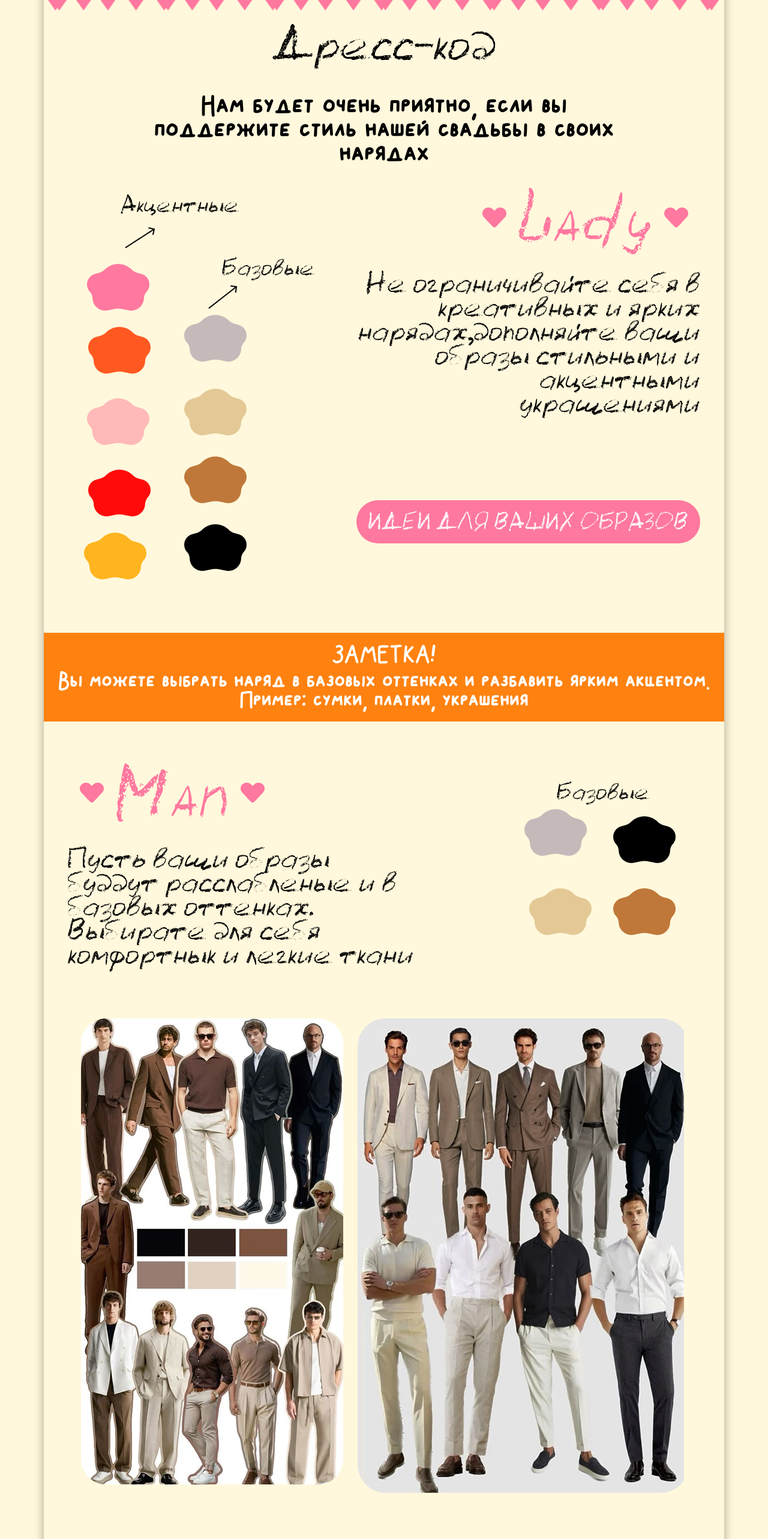
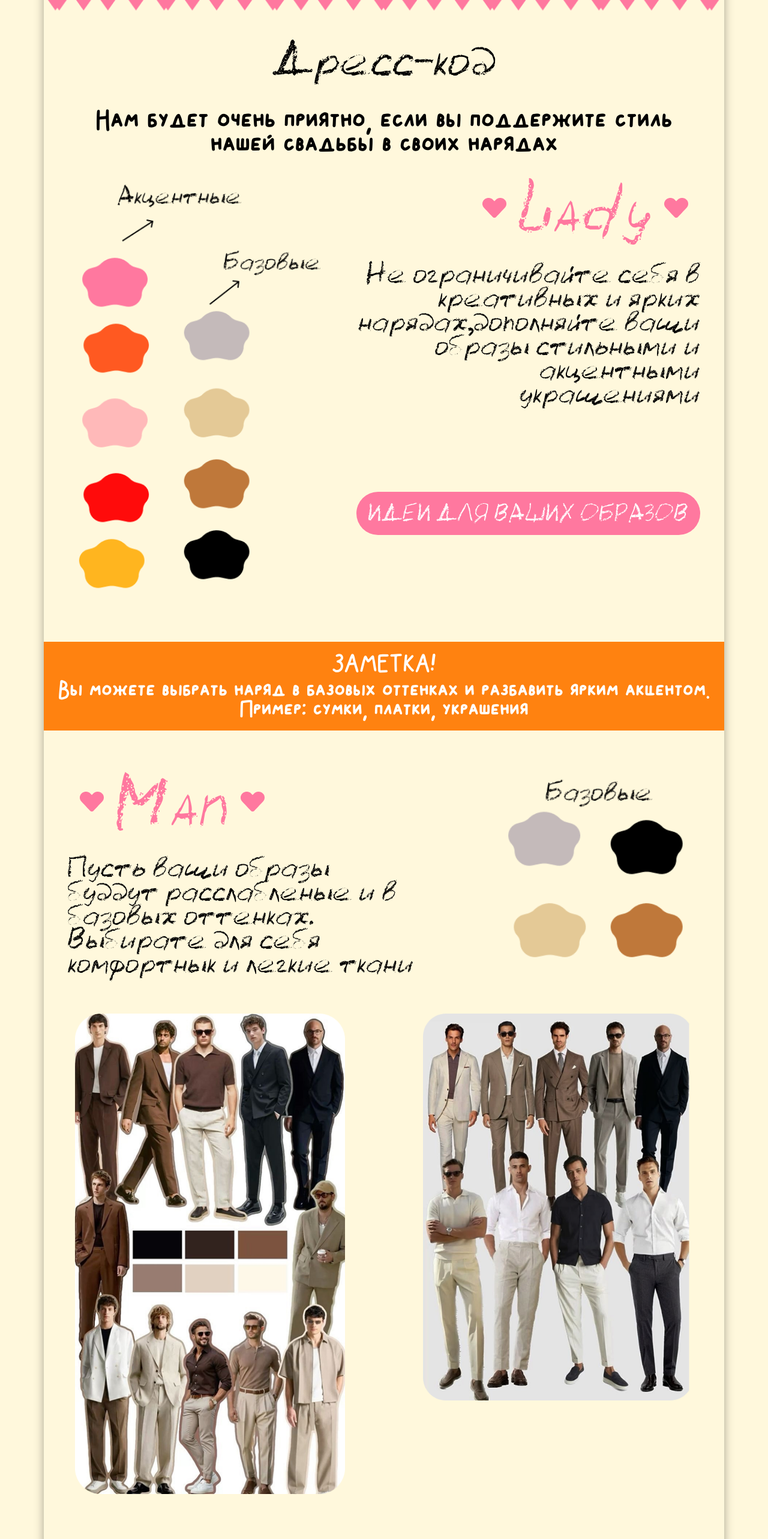
Before and after one commit to MaximZaharovO/MyWedding, a React (Create React App) app: page / in a window 1280 px wide. Shown: the part 5246-7812 px from the top of the page at 60% size. Built offline with nearby package versions, Linux system fonts and the light colour scheme.

Commit message:
adaptive end

```diff
--- a/src/App.css
+++ b/src/App.css
@@ -452,33 +452,38 @@ section:last-child {
 }
 
 .dress_code__section{
-  padding: 70px 0 200px;
+  padding: 6rem 0 12rem;
 }
 
 .dress_code__section-title {
-  font-size: 64px;
+  font-size: 4rem;
   font-family: LCChalk;
-  margin-bottom: 50px;
+  margin-bottom: 3rem;
 }
 
 .dress_code__section-info{
   font-family: Kosko;
-  font-size: 40px;
-  max-width: 800px;
+  font-size: 2.5rem;
+  max-width: 90%;
   margin: 0 auto;
 
-  margin-bottom: 40px;
+  margin-bottom: 2.5rem;
 }
 
 .dress_code__section-woman_info{
   display: flex;
 
   justify-content: space-between;
-  padding: 0 40px;
+  padding: 0 2.5rem;
 }
 
 .dress_code__section-woman_info-img{
   flex-basis: 40%;
+  margin-right: 12px;
+}
+
+.dress_code__section-woman_info-img > img {
+  width: 100%;
 }
 
 .dress_code__section-woman_info_description{
@@ -486,6 +491,7 @@ section:last-child {
   flex-direction: column;
   align-items: end;
 
+  max-width: 55%;
   flex-basis: 55%;
 }
 
@@ -498,32 +504,37 @@ section:last-child {
 }
 
 .dress_code__section-woman_info-description_title-img{
-  margin: 0 20px;
+  margin: 0 1.25rem;
+  width: 2.5rem;
+}
+
+.dress_code__section-woman_info-description_title-img > img {
+  width: 100%;
 }
 
 .dress_code__section-woman_info-description_title-text{
   font-family: LCChalk;
-  font-size: 96px;
+  font-size: 6rem;
   color: #FF789F;
 }
 
 .dress_code__section-woman_info-description_wish{
   width: 100%;
   font-family: LCChalk;
-  font-size: 40px;
+  font-size: 2.5rem;
 
   text-align: right;
 
-  margin-bottom: 142px;
+  margin-bottom: 9rem;
 }
 
 .dress_code__section-woman_info-ideas_button{
   border-radius: 60px;
-  padding: 20px;
+  padding: 1.25rem;
   background-color: #FF789F;
 
   font-family: LCChalk;
-  font-size: 32px;
+  font-size: 2rem;
 
   color: #FFF;
 
@@ -539,10 +550,10 @@ section:last-child {
   color: #fff;
 
   font-family: Kosko;
-  font-size: 32px;
+  font-size: 2rem;
   padding: 20px;
 
-  margin: 72px 0 ;
+  margin: 4.5rem 0 ;
 }
 
 .dress_code__section-note-title{
@@ -553,13 +564,18 @@ section:last-child {
   display: flex;
 
   justify-content: space-between;
-  padding: 0 40px;
+  padding: 0 2.5rem;
 
-  margin-bottom: 52px;
+  margin-bottom: 3.25rem;
 }
 
 .dress_code__section-men_info-img{
-  flex-basis: 40%;
+  flex-basis: 30%;
+  margin-right: 12px;
+}
+
+.dress_code__section-men_info-img > img {
+  width: 100%;
 }
 
 .dress_code__section-men_info_description{
@@ -575,61 +591,69 @@ section:last-child {
 
   align-items: center;
 
-  margin-bottom: 40px;
+  margin-bottom: 2.5rem;
+}
+.dress_code__section-men_info-description_title-img{
+  margin: 0 1.25rem;
+  width: 2.5rem;
 }
 
-.dress_code__section-men_info-description_title-img{
-  margin: 0 20px;
+.dress_code__section-men_info-description_title-img > img {
+  width: 100%;
 }
 
 .dress_code__section-men_info-description_title-text{
   font-family: LCChalk;
-  font-size: 96px;
+  font-size: 6rem;
   color: #FF789F;
 }
 
 .dress_code__section-men_info-description_wish{
   width: 100%;
   font-family: LCChalk;
-  font-size: 40px;
+  font-size: 2.5rem;
 
   text-align: left;
 }
 
 .dress_code__section-men_imgs{
   display: flex;
-  align-items: stretch;
+  align-items: start;
   justify-content: space-between;
 
-  padding: 0 50px;
+  padding: 0 2.5rem;
+  width: 100%;
 }
 
 .dress_code__section-men_imgs > div {
-  padding: 12px;
+  padding: 0.75rem;
+  width: 45%;
 }
 
-
+.dress_code__section-men_imgs img {
+  width: 100%;
+}
 
 .chat__section {
   background: center / cover no-repeat url("imgs/chat/chat_background.png");
 
-  margin-bottom: 100px;
+  margin-bottom: 6rem;
 
-  font-size: 48px;
+  font-size: 3rem;
 
   font-family: Kosko;
 
-  padding: 240px 20px;
+  padding: 15rem 1.25rem;
 }
 
 .chat__section-title {
   width: fit-content;
-  margin: 0 auto 70px;
+  margin: 0 auto 4rem;
   color: #FFF8DC;
 }
 
 .chat__section-description{
-  margin-bottom: 100px;
+  margin-bottom: 6rem;
   color: #FFF8DC;
 }
 
@@ -642,8 +666,8 @@ section:last-child {
   justify-content: center;
 
   width: fit-content;
-  padding: 10px 30px;
-  width: 600px;
+  padding: 0.75rem 2rem;
+  width: 60%;
 
   cursor: pointer;
 
@@ -655,14 +679,14 @@ section:last-child {
 }
 
 .chat__section_button-img {
-  margin-right: 10px;
+  margin-right: 0.75rem;
 }
 
 .chat__section-guests_button {
   color: #FF789F;
   margin: 0 auto;
 
-  margin-bottom: 8px;
+  margin-bottom: 0.5rem;
 }
 
 .chat__section-friends_button {
@@ -671,22 +695,22 @@ section:last-child {
 }
 
 .wait__section {
-  margin-bottom: 70px;
+  margin-bottom: 4rem;
 }
 
 .wait__section-title {
   font-family: Kosko;
-  font-size: 48px;
+  font-size: 3rem;
   margin: 0 auto;
   width: fit-content;
-  margin-bottom: 76px;
+  margin-bottom: 4rem;
 }
 
 .wait__section-timer {
   background-color: #FC470A;
   font-family: Kosko;
-  font-size: 48px;
-  padding: 30px;
+  font-size: 3rem;
+  padding: 2rem;
   color: #FFE4B3;
 }
 
@@ -696,10 +720,14 @@ section:last-child {
 }
 
 .wait__section-img {
-  max-width: 512px;
-  padding: 20px;
+  max-width: 50%;
+  padding: 1.25rem;
   margin: 0 auto;
-  margin-bottom: 40px;
+  margin-bottom: 2.5rem;
+}
+
+.wait__section-img img {
+  width: 100%;
 }
 
 .wait__section-line {
@@ -712,28 +740,28 @@ section:last-child {
 
 .section_questionnaire{
   margin: 0 10%;
-  padding: 90px 5%;
-  margin-bottom: 80px;
+  padding: 6rem 5%;
+  margin-bottom: 6rem;
 
   background-color: #FFB9B9;
   color: #fff;
 
-  font-size: 24px;
+  font-size: 1.5rem;
   font-family: Kosko;
 }
 
 .section_questionnaire-title{
   font-family: Kosko;
-  font-size: 64px;
+  font-size: 4rem;
 
-  margin-bottom: 15px;
+  margin-bottom: 1rem;
 }
 
 .section_questionnaire-subtitle{
   font-family: BirchCTT;
-  font-size: 40px;
+  font-size: 2.5rem;
 
-  margin-bottom: 40px;
+  margin-bottom: 2.5rem;
 }
 
 .section_questionnaire_form {
@@ -741,21 +769,21 @@ section:last-child {
 }
 
 .section_questionnaire_form > * {
-  margin-bottom: 18px;
+  margin-bottom: 1rem;
 }
 .section_questionnaire_form > label {
   display: block;
-  margin-bottom: 6px;
+  margin-bottom: 0.25rem;
 }
 
 .section_questionnaire_form-submit{
   text-align: center;
   border-radius: 60px;
-  padding: 20px;
+  padding: 1.25rem;
   background-color: #FC470A;
 
   font-family: LCChalk;
-  font-size: 32px;
+  font-size: 2rem;
 
   color: #FFF;
 
@@ -829,7 +857,7 @@ section:last-child {
 
 /*START 600px*/
 
-@media (max-width: 600px)  {
+@media (max-width: 650px)  {
   html {
     font-size: 8px
   }
@@ -884,7 +912,7 @@ section:last-child {
 
 }
 
-/*START 600px*/
+/*START 450px*/
 
 @media (max-width: 450px)  {
   html {
@@ -892,4 +920,4 @@ section:last-child {
   }
 }
 
-/*END 600px*/
+/*END 450px*/
--- a/src/components/Input/input.css
+++ b/src/components/Input/input.css
@@ -10,7 +10,7 @@
   transition: .4s;
 
   display: block;
-  font-size: 24px;
+  font-size: 1.5rem;
   width: 100%;
 }
 
--- a/src/components/TextArea/textArea.css
+++ b/src/components/TextArea/textArea.css
@@ -10,7 +10,7 @@
   transition: box-shadow .4s;
 
   display: block;
-  font-size: 24px;
+  font-size: 1.5rem;
   width: 100%;
   max-width: 100%;
   min-width: 100%;
--- a/src/components/sections/WaitFor/Timer.jsx
+++ b/src/components/sections/WaitFor/Timer.jsx
@@ -15,24 +15,24 @@ const Timer = ({ end }) => {
     } else {
       // Render a countdown
       return <div style={{display: 'flex'}}>
-        <div style={{margin: '0 12px'}}>
+        <div style={{margin: '0 0.75rem'}}>
           <div style={{marginBottom: 8}}>{TwoNumber(days)}</div>
-          <div style={{fontSize: "24px"}}>Дней</div>
+          <div style={{fontSize: "1.5rem"}}>Дней</div>
         </div>
         <div>:</div>
-        <div style={{margin: '0 12px'}}>
+        <div style={{margin: '0 0.75rem'}}>
           <div style={{marginBottom: 8}}>{TwoNumber(hours)}</div>
-          <div style={{fontSize: "24px"}}>Часов</div>
+          <div style={{fontSize: "1.5rem"}}>Часов</div>
         </div>
         <div>:</div>
-        <div style={{margin: '0 12px'}}>
+        <div style={{margin: '0 0.75rem'}}>
           <div style={{marginBottom: 8}}>{TwoNumber(minutes)}</div>
-          <div style={{fontSize: "24px"}}>Минут</div>
+          <div style={{fontSize: "1.5rem"}}>Минут</div>
         </div>
         <div>:</div>
-        <div style={{margin: '0 12px'}}>
+        <div style={{margin: '0 0.75rem'}}>
           <div style={{marginBottom: 8}}>{TwoNumber(seconds)}</div>
-          <div style={{fontSize: "24px"}}>Секунд</div>
+          <div style={{fontSize: "1.5rem"}}>Секунд</div>
         </div>
       </div>;
     }
```
Also changed, not shown: src/imgs/dress-code/men-dress.png.
